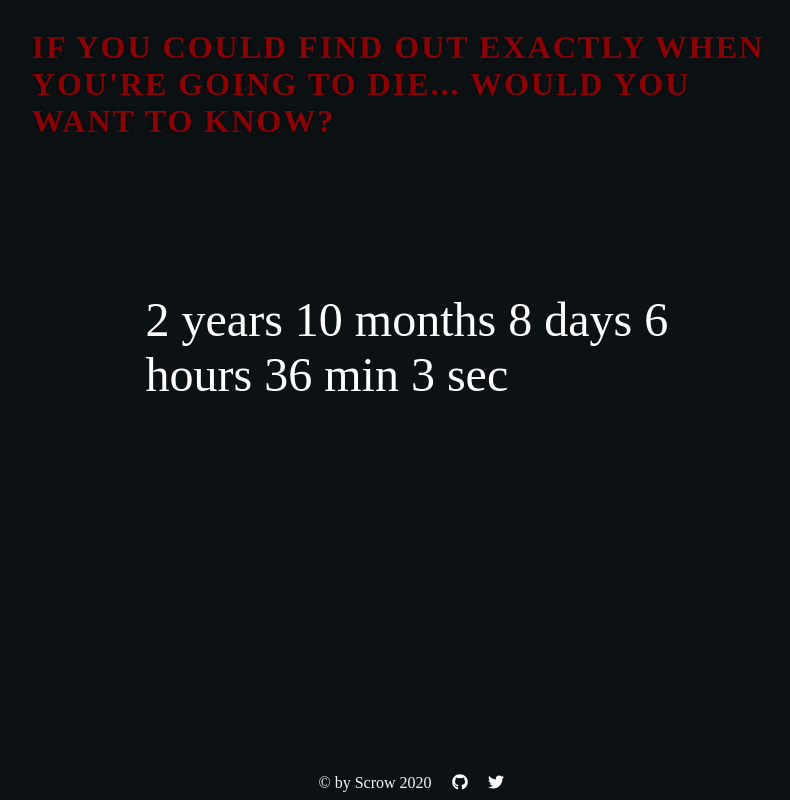
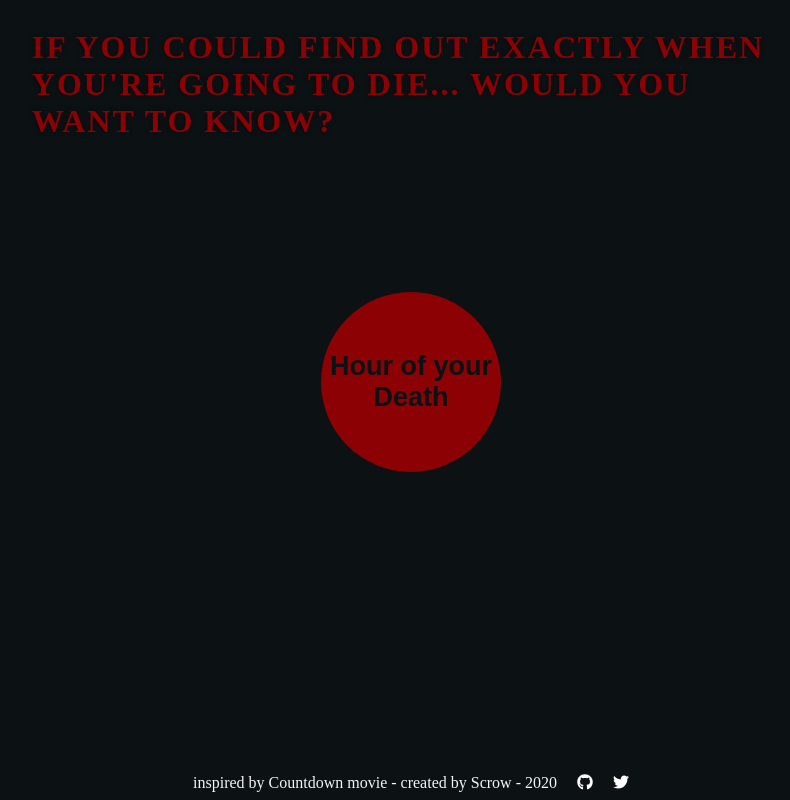
Before and after one commit to S-crow/Countdown, a React app: page / in a window 1280 px wide. Shown: the whole page, without its empty margins (229-1019 px from the left). Built offline with nearby package versions, Linux system fonts and the light colour scheme; a web font is replaced by a local one.

Commit message:
add style and loading

```diff
--- a/package.json
+++ b/package.json
@@ -13,7 +13,8 @@
     "public-ip": "^4.0.0",
     "react": "^16.12.0",
     "react-dom": "^16.12.0",
-    "react-scripts": "3.3.0"
+    "react-scripts": "3.3.0",
+    "react-spinners": "^0.7.2"
   },
   "scripts": {
     "start": "react-scripts start",
--- a/src/Footer.js
+++ b/src/Footer.js
@@ -9,7 +9,7 @@ class Footer extends React.Component {
       return (
         <div className="article">
         <footer className="site-footer">
-            &copy; by Scrow 2020
+            inspired by Countdown movie - created by Scrow - 2020
             <a href="https://github.com/S-crow"><FontAwesomeIcon style={{'color':'white', 'marginLeft': '20px'}} icon={faGithub} /></a>
             <a href="https://twitter.com/__Scrow__"><FontAwesomeIcon style={{'color':'white', 'marginLeft': '20px'}} icon={faTwitter} /></a>
         </footer>
--- a/src/index.css
+++ b/src/index.css
@@ -36,3 +36,13 @@ h1 {
   color: #F5F5F5;
   background-color: #0C1114;
 }
+.bouton18 {
+	width:180px;
+	height:180px;
+	background:#8C0204;
+	font:bold 27px Arial;
+	border-radius:50%;
+	border:none;
+  color: #0C1114;
+
+}
--- a/src/index.js
+++ b/src/index.js
@@ -1,7 +1,10 @@
-import React, { useEffect, useState } from "react";
+import React, { useEffect, useState, useImperativeHandle } from "react";
 import ReactDOM from 'react-dom';
 import './index.css';
 import Footer from './Footer';
+import { ClipLoader } from "react-spinners";
+// import {Animated} from "react-animated-css";
+
 // import publicIp from "public-ip";
 
 
@@ -16,6 +19,9 @@ function randomDate(start, end) {
 let deathDate = randomDate(new Date(2020, 0, 1), new Date(2090, 12, 30)).toISOString().substring(0, 10);
 
 function CountdownTimer() {
+
+    const [buttonclicked, setButtonClicked] = React.useState(false);
+    const [loading, setLoading] = React.useState(false);
 
     const calculateTimeLeft = () => {
         // const difference = +new Date("2020-01-01") - +new Date();
@@ -58,14 +64,36 @@ function CountdownTimer() {
         );
     });
 
+    function handleClick(e) {
+        e.preventDefault();
+        setButtonClicked(true)
+        setLoading(true)
+        setTimeout(() => {
+            setLoading(false);
+        }, 2000);
+    }
+
+    // if(true){
+        // return(
+        //     <div>
+        //     <Animated animationIn="fadeIn" animationInDuration={2500} animationOut="fadeOut" animationOutDuration={2500} isVisible={this.state.open_close}>
+        //         <img id="loading" style= {{'width':window.screen.width,'height':window.screen.height}} alt="Loading" />
+        //     </Animated>
+        //     </div>
+        // );
+    // }
+    // else{
         return (
             <div className="container">
-      <h1>IF YOU COULD FIND OUT EXACTLY WHEN YOU'RE GOING TO DIE... WOULD YOU WANT TO KNOW?</h1>
-      <div id="time">{timerComponents.length ? timerComponents : <span>GoodBye!</span>}</div>
+              <h1>If you could find out exactly when you're going to die... would you want to know?</h1>
+              <ClipLoader size={200} color={"#8C0204"} loading={loading}/>
+                {buttonclicked && !loading && <div id="time">{timerComponents.length ? timerComponents : <span>GoodBye!</span>}</div>}
+                {!buttonclicked && <button className="bouton18" onClick={handleClick}>Hour of your Death</button>}
               <Footer/>
             </div>
+        );
+    // }
 
-  );
 }
 
 const rootElement = document.getElementById("root");
```
Also changed, not shown: 1 other file. Lines whose indentation alone changed are shown as unchanged.
